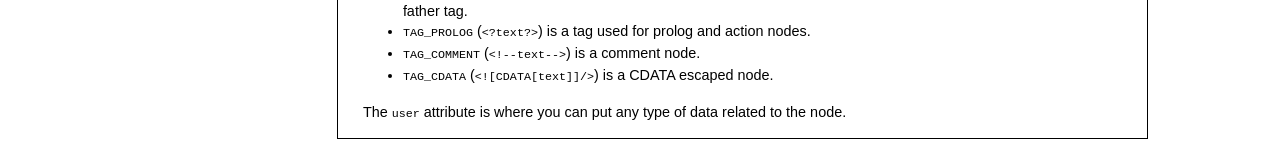
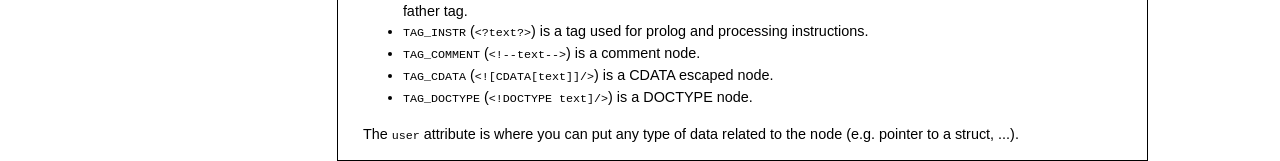
Before and after one commit to matthieu-labas/sxmlc, a plain HTML site: page doc/datastruct.html in a window 1280 px wide. Shown: the part 792-953 px from the top of the page. Drawn offline with Linux system fonts and the light colour scheme; grey boxes are pictures that could not be loaded.

Commit message:
Correction in documentation.
git-svn-id: svn+ssh://svn.code.sf.net/p/sxmlc/code@8 a9de4cda-b7ea-4ca7-88d9-9f93192a0665

```diff
--- a/doc/datastruct.html
+++ b/doc/datastruct.html
@@ -170,7 +170,7 @@ Hence, knowing the tag type eases its display:
 	Tags read after it are siblings of father tag.
 </li>
 <li>
-	<code>TAG_PROLOG</code> (<code>&lt;?text?&gt;</code>) is a tag used for prolog and action nodes.
+	<code>TAG_INSTR</code> (<code>&lt;?text?&gt;</code>) is a tag used for prolog and processing instructions.
 </li>
 <li>
 	<code>TAG_COMMENT</code> (<code>&lt;!--text--&gt;</code>) is a comment node.
@@ -178,10 +178,14 @@ Hence, knowing the tag type eases its display:
 <li>
 	<code>TAG_CDATA</code> (<code>&lt;![CDATA[text]]/&gt;</code>) is a CDATA escaped node.
 </li>
+<li>
+	<code>TAG_DOCTYPE</code> (<code>&lt;!DOCTYPE text]/&gt;</code>) is a DOCTYPE node.
+</li>
 </ul>
 </p>
 <p>
-The <code>user</code> attribute is where you can put any type of data related to the node.
+The <code>user</code> attribute is where you can put any type of data related to the node (e.g. pointer
+to a struct, ...).
 </p>
 
 </div>
```
Also changed, not shown: doc/howto.html (+1 -1 lines).
